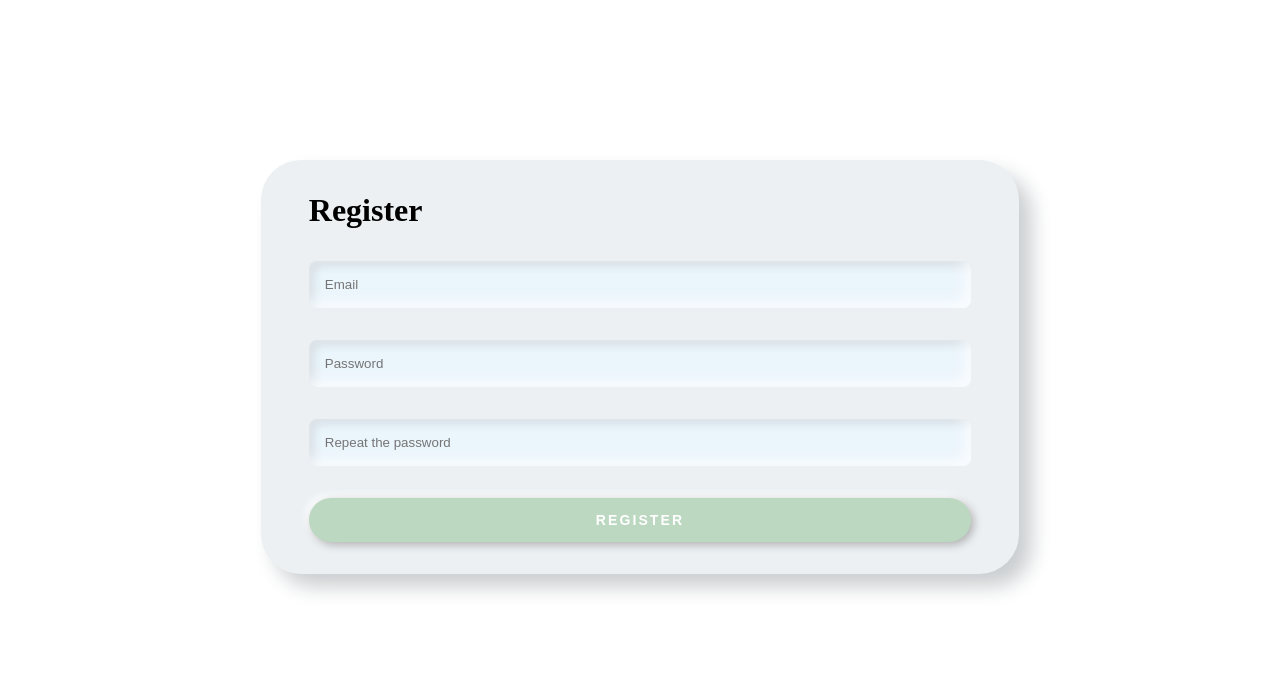
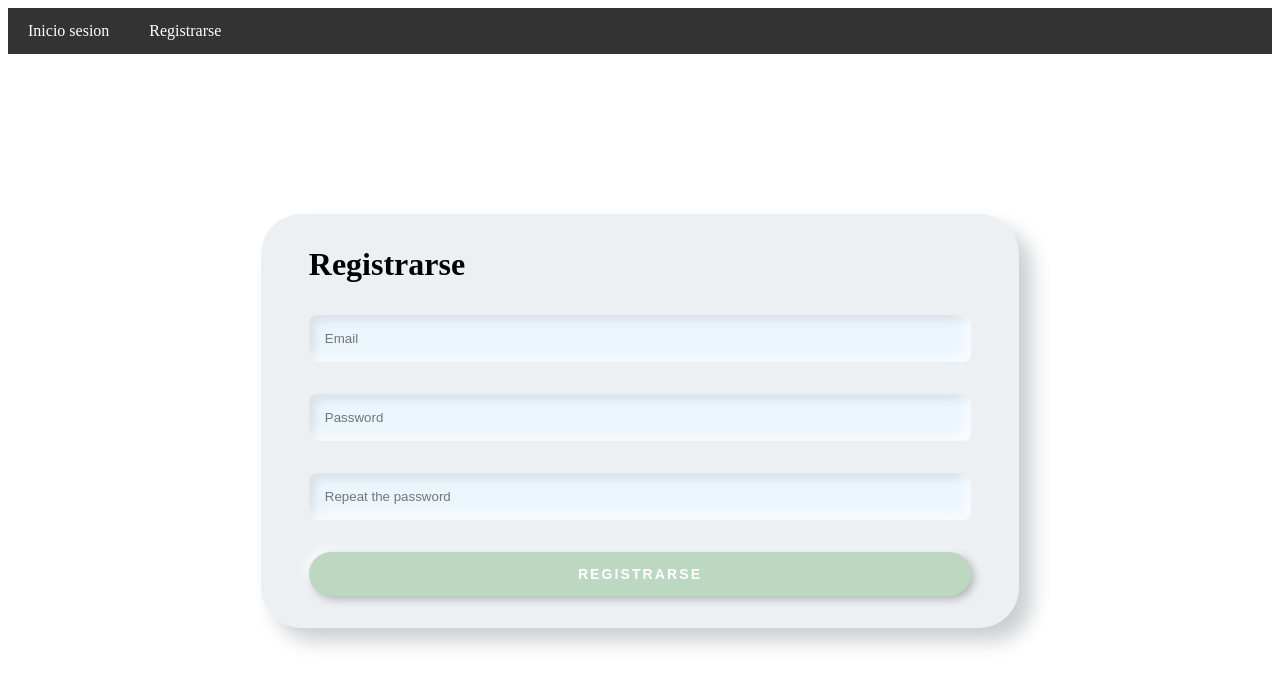
Before and after one commit to CLaynez/Login, an Angular app: page /register in a window 1280 px wide. Shown: the top 686 px of the page. Built offline with nearby package versions, Linux system fonts and the light colour scheme.

Commit message:
Cambia de ventanas guay

```diff
--- a/src/app/app.component.html
+++ b/src/app/app.component.html
@@ -1 +1,2 @@
+<app-barrita></app-barrita>
 <router-outlet></router-outlet>
--- a/src/app/app.component.ts
+++ b/src/app/app.component.ts
@@ -6,5 +6,5 @@ import { Component } from '@angular/core';
   styleUrls: ['./app.component.css']
 })
 export class AppComponent {
-  title = 'Login';
+  title = 'Pagina principal';
 }
--- a/src/app/app.module.ts
+++ b/src/app/app.module.ts
@@ -5,12 +5,14 @@ import { AppRoutingModule } from './app-routing.module';
 import { AppComponent } from './app.component';
 import { InicioSesionComponent } from './inicio-sesion/inicio-sesion.component';
 import { RegistroComponent } from './registro/registro.component';
+import { BarritaComponent } from './barrita/barrita.component';
 
 @NgModule({
   declarations: [
     AppComponent,
     InicioSesionComponent,
-    RegistroComponent
+    RegistroComponent,
+    BarritaComponent
   ],
   imports: [
     BrowserModule,
--- /dev/null
+++ b/src/app/barrita/barrita.component.css
@@ -0,0 +1,28 @@
+/* Estilos generales */
+.navbar {
+  background-color: #333; /* Color de fondo */
+  overflow: hidden;
+  width: 100%; /* Ancho completo */
+}
+
+/* Estilos para los enlaces */
+.navbar a {
+  float: left; /* Alineación a la izquierda */
+  display: block; /* Convertir en bloque para ocupar todo el ancho disponible */
+  color: white; /* Color del texto */
+  text-align: center; /* Alineación del texto */
+  padding: 14px 20px; /* Espaciado interno (arriba y abajo) */
+  text-decoration: none; /* Quitar subrayado de los enlaces */
+}
+
+/* Estilos al pasar el ratón sobre los enlaces */
+.navbar a:hover {
+  background-color: #16cc1c; /* Cambiar color de fondo al pasar el ratón */
+  color: black; /* Cambiar color del texto */
+}
+
+/* Estilo para el enlace activo (página actual) */
+.active {
+  background-color: #4CAF50; /* Color de fondo */
+  color: white; /* Color del texto */
+}
--- /dev/null
+++ b/src/app/barrita/barrita.component.html
@@ -0,0 +1,4 @@
+<div class="navbar">
+    <a routerLink="/login">Inicio sesion</a>
+    <a routerLink="/register">Registrarse</a>
+  </div>
--- /dev/null
+++ b/src/app/barrita/barrita.component.ts
@@ -0,0 +1,14 @@
+import { Component } from '@angular/core';
+import { Router } from '@angular/router';
+
+@Component({
+  selector: 'app-barrita',
+  templateUrl: './barrita.component.html',
+  styleUrls: ['./barrita.component.css']
+})
+export class BarritaComponent {
+
+  constructor (public router:Router){
+
+  }
+}
--- a/src/app/registro/registro.component.html
+++ b/src/app/registro/registro.component.html
@@ -1,6 +1,6 @@
 <div class="register">
     <form class="custom-form" method="post">
-      <h1>Register</h1>
+      <h1>Registrarse</h1>
       <input
         type="email"
         name="email"
@@ -19,6 +19,6 @@
         placeholder="Repeat the password"
         required="required"
       />
-      <button type="submit" (click)="register()">Register</button>
+      <button type="submit" (click)="register()">Registrarse</button>
     </form>
   </div>
```
Also changed, not shown: 1 other file (tests, documents, lock files or other folders).
